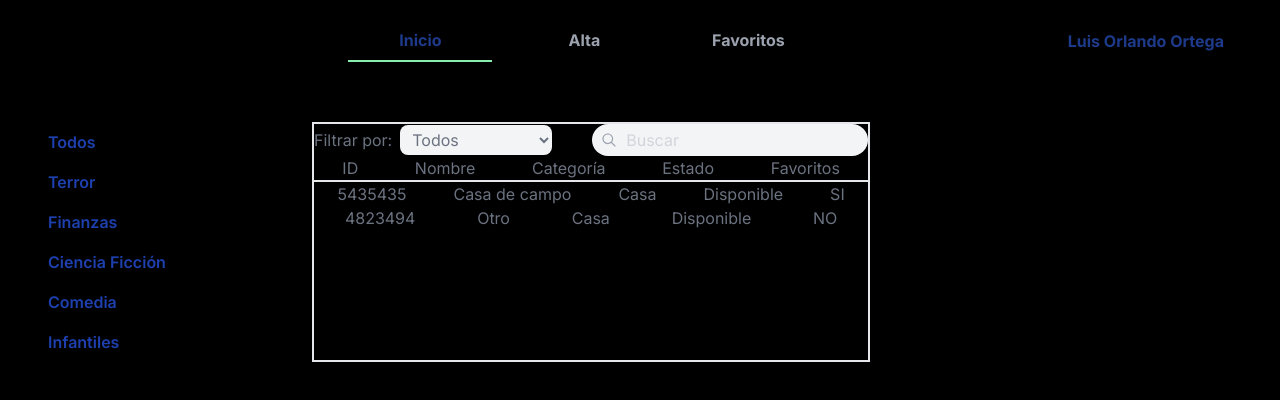
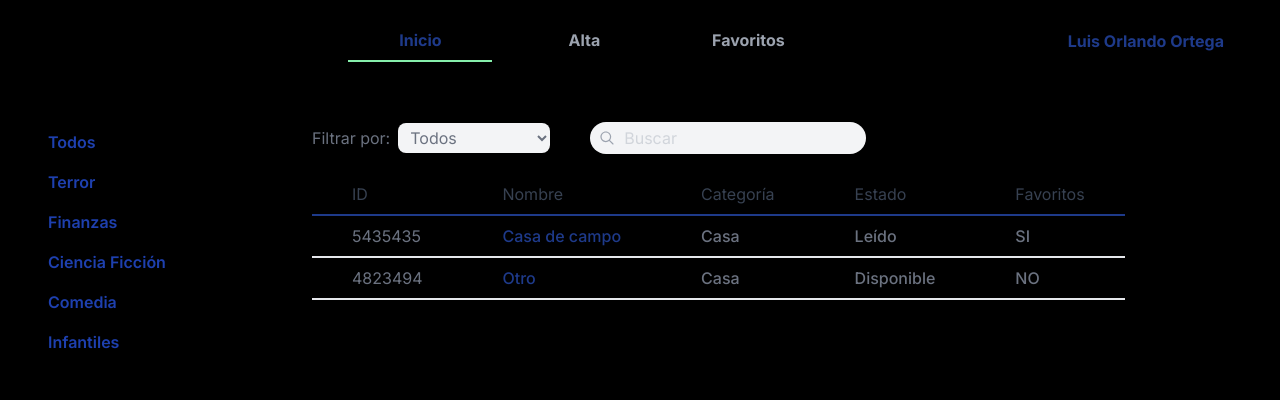
Before and after one commit to AlonsoMtzG/biblioteca, a Next.js app in the folder biblio/: page / in a window 1280 px wide. Shown: the top 400 px of the page. Built offline with nearby package versions, Linux system fonts and the light colour scheme.

Commit message:
update table styles

```diff
--- a/biblio/components/Table/index.tsx
+++ b/biblio/components/Table/index.tsx
@@ -8,7 +8,7 @@ const data = [
     id: '5435435',
     name: 'Casa de campo',
     category: 'Casa',
-    status: 'Disponible',
+    status: 'Leído',
     favorite: true,
   },
   {
@@ -37,33 +37,41 @@ export const Table = () => {
   };
 
   return (
-    <div className="border-2">
-      <div className="flex">
+    <div>
+      <div className="flex mb-5">
         <FilterSelect />
         <SearchInput />
       </div>
-      <div>
-        <div className="flex border-b-2 justify-around">
-          {columns.map((title) => {
-            return <div key={title}>{title}</div>;
-          })}
-        </div>
-        <div className="flex flex-col">
+      <table className="table-auto shadow-lg">
+        <thead className="border-b-2 border-blue-900">
+          <tr>
+            {columns.map((title) => {
+              return (
+                <td key={title} className="text-gray-700 px-10 py-2">
+                  {title}
+                </td>
+              );
+            })}
+          </tr>
+        </thead>
+        <tbody>
           {dataState.map(({ id, name, category, status, favorite }, idx) => {
             return (
-              <div className="flex justify-around w-full" key={id}>
-                <div>{id}</div>
-                <div>{name}</div>
-                <div>{category}</div>
-                <div>{status}</div>
-                <button onClick={() => handleFavorite(idx)}>
-                  {favorite ? 'SI' : 'NO'}
-                </button>
-              </div>
+              <tr key={id} className="border-b-2 font-medium">
+                <td className="px-10 py-2 font-normal">{id}</td>
+                <td className="px-10 py-2 text-blue-900">{name}</td>
+                <td className="px-10 py-2">{category}</td>
+                <td className="px-10 py-2">{status}</td>
+                <td className="px-10 py-2">
+                  <button onClick={() => handleFavorite(idx)}>
+                    {favorite ? 'SI' : 'NO'}
+                  </button>
+                </td>
+              </tr>
             );
           })}
-        </div>
-      </div>
+        </tbody>
+      </table>
     </div>
   );
 };
```
